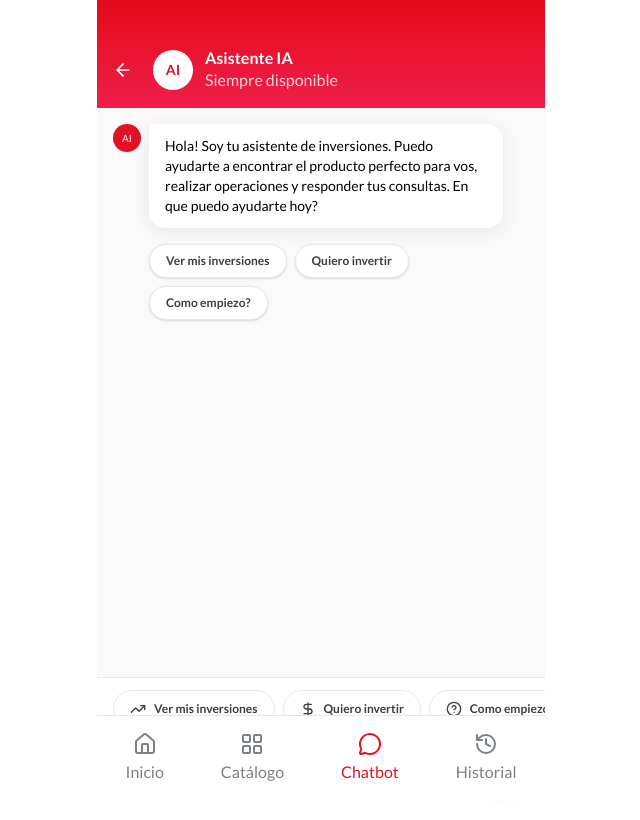
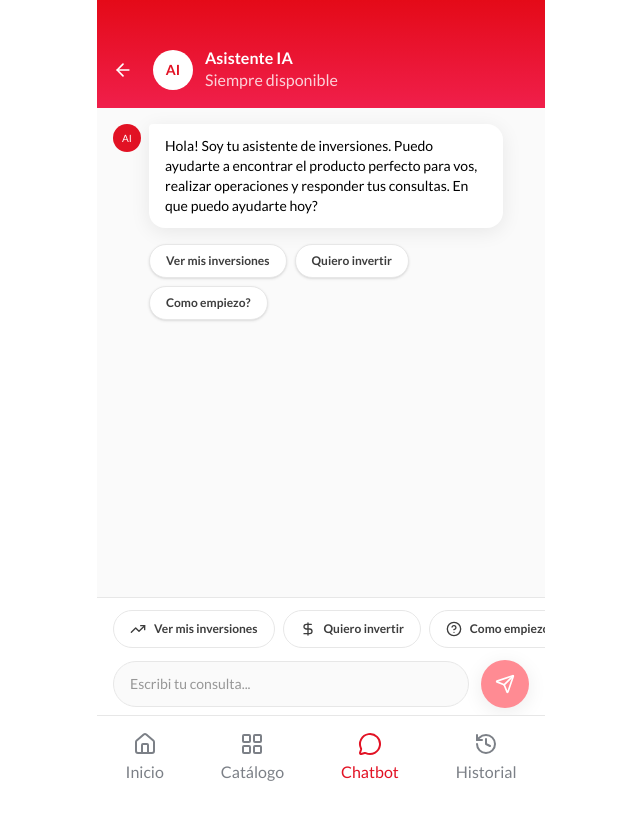
Before and after one commit to RenCostamagna/hackaton-prototype, a Next.js app: page /chatbot in a window 1280 px wide. Shown: the top 820 px of the page, without its empty margins (319-959 px from the left). Built offline with nearby package versions, Linux system fonts and the light colour scheme.

Commit message:
feat: update ChatInterface layout with fixed header and input
Adjust layout to have fixed header and input, scrollable message area.

```diff
--- a/app/(main)/chatbot/page.tsx
+++ b/app/(main)/chatbot/page.tsx
@@ -1,5 +1,7 @@
 import { ChatInterface } from "@/components/features/chat-interface";
 
 export default function ChatbotPage() {
+  // El ChatInterface maneja su propio layout fijo
+  // No necesita el padding del layout principal
   return <ChatInterface />;
 }
--- a/components/features/chat-interface.tsx
+++ b/components/features/chat-interface.tsx
@@ -28,9 +28,9 @@ export function ChatInterface() {
   const currentChips = lastMessageWithChips?.chips || [];
 
   return (
-    <div className="flex flex-col h-screen bg-grey-1">
-      {/* Header - Fondo rojo con gradiente */}
-      <header className="bg-gradient-red px-4 pt-12 pb-4">
+    <div className="fixed inset-0 flex flex-col bg-grey-1 max-w-md mx-auto">
+      {/* Header fijo */}
+      <header className="flex-shrink-0 bg-gradient-red px-4 pt-12 pb-4">
         <div className="flex items-center gap-3">
           <Link
             href="/dashboard"
@@ -53,7 +53,7 @@ export function ChatInterface() {
         </div>
       </header>
 
-      {/* Messages */}
+      {/* Messages - area scrolleable */}
       <div className="flex-1 overflow-y-auto px-4 py-4">
         <div className="flex flex-col gap-4">
           {messages.map((message) => (
@@ -92,7 +92,8 @@ export function ChatInterface() {
         </div>
       </div>
 
-      {/* Input */}
+      {/* Input fijo arriba del bottom nav */}
+      <div className="flex-shrink-0 mb-20">
         <ChatInput
           onSend={sendMessage}
           onChipSelect={selectChip}
@@ -100,5 +101,6 @@ export function ChatInterface() {
           disabled={isLoading}
         />
       </div>
+    </div>
   );
 }
```
Lines whose indentation alone changed are shown as unchanged.
